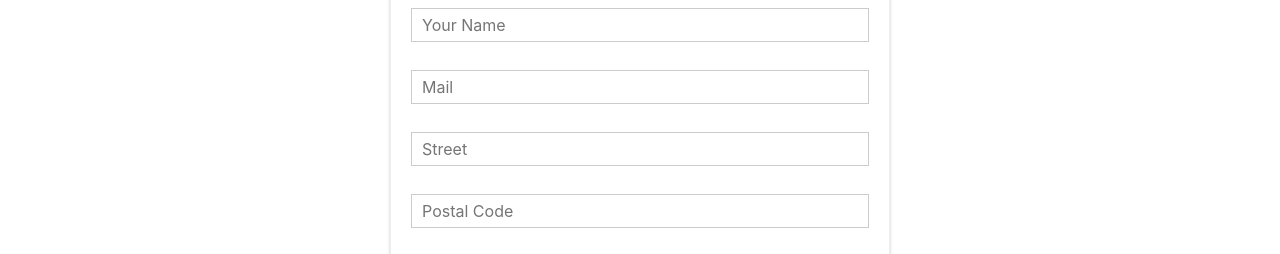
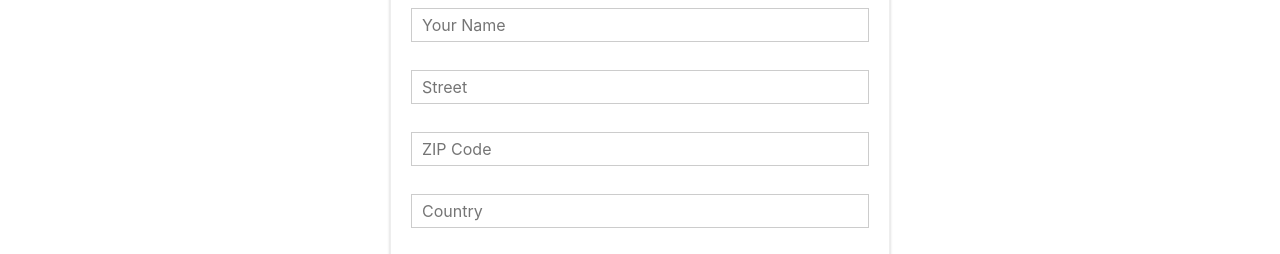
Before and after one commit to Daniel-PG11/My-Burger, a React (Create React App) app: page /checkout in a window 1280 px wide. Both pictures are taken after a click on the button "CONTINUE". Shown: the part 546-800 px from the top of the page. Built offline with nearby package versions, Linux system fonts and the light colour scheme.

Commit message:
add eventhandler for input field with field focus err

```diff
--- a/src/components/UI/Input/Input.js
+++ b/src/components/UI/Input/Input.js
@@ -4,15 +4,43 @@
 const input = (props) => {
     let inputElement = null;
 
-    switch ( props.inputtype ){
+    switch ( props.elementType ){
         case ( 'input' ):
-            inputElement = <input className={classes.InputElement} {...props} />;
+            inputElement = <input
+                key={props.value}
+                className={classes.InputElement}
+                {...props.elementConfig}
+                value={props.value}
+                onChange={props.changed} />;
             break;
         case ( 'textarea' ):
-            inputElement = <textarea className={classes.InputElement}  {...props}/>;
+            inputElement = <textarea
+             className={classes.InputElement}
+             {...props.elementConfig}
+             value={props.value}
+             onChange={props.changed}/>;
+            break;
+        case ( 'select' ):
+            inputElement =(
+                <select
+                    className={classes.InputElement}
+                    value={props.value}
+                    onChange={props.changed}>
+                    {props.elementConfig.options.map(option => (
+                        <option
+                         key={option.value}
+                         value={option.value}>
+                            {option.displayvalue}
+                        </option>
+                    ))}
+                    </select>
+            )
             break;
         default:
-            inputElement= <input className={classes.InputElement} {...props} />;
+            inputElement= <input
+             className={classes.InputElement}
+             {...props.elementConfig}
+             value={props.value} />;
     }
 
     return (
--- a/src/containers/Checkout/ContactData/ContactData.js
+++ b/src/containers/Checkout/ContactData/ContactData.js
@@ -7,31 +7,78 @@
 
 class ContactData extends Component {
     state = {
-        name: '',
-        email: '',
-        address: {
-            street: '',
-            postalCode: ''
+        orderForm: {
+                name:{
+                    elementType: 'input',
+                    elementConfig: {
+                        type: 'text',
+                        placeholder: 'Your Name'
+                    },
+                    value: ''
+                },
+                street: {
+
+                        elementType: 'input',
+                        elementConfig: {
+                            type: 'text',
+                            placeholder: 'Street'
+                        },
+                        value: ''
+
+                },
+                Zipcode: {
+
+                        elementType: 'input',
+                        elementConfig: {
+                            type: 'text',
+                            placeholder: 'ZIP Code'
+                        },
+                        value: ''
+
+                },
+                Country: {
+
+                        elementType: 'input',
+                        elementConfig: {
+                            type: 'text',
+                            placeholder: 'Country'
+                        },
+                        value: ''
+
+                },
+                email:{
+
+                        elementType: 'input',
+                        elementConfig: {
+                            type: 'email',
+                            placeholder: 'Your E-Mail'
+                        },
+                        value: ''
+
+                },
+                deliverymethod:  {
+
+                        elementType: 'select',
+                        elementConfig: {
+                           options: [
+                               {value: 'fastest',displayvalue: 'Fastest'},
+                               {value: 'cheapest',displayvalue: 'Cheapest'}
+                            ]
+                        },
+                        value: ''
+
+                },
         },
         loading: false
     }
     orderHandler = (event) => {
         event.preventDefault();
-        alert('You Continue ..!');
+      //  alert('You Continue ..!');
         this.setState({ loading:true});
         const order ={
             ingredients: this.props.ingredients,
             price:this.props.price,
-            customer: {
-                name:'Daniel',
-                address: {
-                    street: 'Teststreet',
-                    Zipcode:'74627',
-                    Country: 'India'
-                },
-                email:'test@test.com'
-            },
-            deliverymethod: 'fastest'
+
         }
         axios.post('/orders.json', order)
             .then(response => {
@@ -44,15 +91,42 @@
                 this.setState({ loading: false})
             });
     }
+
+    inputChangedHandler = (event, inputIdentifier) =>{
+        const updatedOrderForm = {
+            ...this.state.orderForm
+        };
+        const updatedFormElement = {
+            ...updatedOrderForm[inputIdentifier]
+        };
+        updatedFormElement.value = event.target.value;
+        updatedOrderForm[inputIdentifier] = updatedFormElement;
+        this.setState({ orderForm : updatedOrderForm});
+    }
+
     render() {
+        const formElementsArray = [];
+        for( let key in this.state.orderForm){
+            formElementsArray.push({
+                id: key,
+                config: this.state.orderForm[key]
+            });
+         //  console.log(formElementsArray.id,"formelement")
+        }
         let form = (
             <form>
-                <Input inputtype="input" type="text" name ="name" placeholder="Your Name" />
-                <Input inputtype="input" type="email" name ="email" placeholder="Mail" />
-                <Input inputtype="input" type="text" name ="street" placeholder="Street" />
-                <Input inputtype="input" type="text" name ="postal" placeholder="Postal Code" />
+                {formElementsArray.map(formElement => (
+                    <Input
+                    key={formElement.id}
+                     elementType={formElement.config.elementType}
+                     elementConfig={formElement.config.elementConfig}
+                     value= {formElement.config.value}
+                     changed={(event)=> this.inputChangedHandler(event,formElement.id) } />
+
+            ))}
                 <Button btnType="Success" clicked={this.orderHandler} >ORDER</Button>
             </form>
+
         );
         if(this.state.loading){
             form = <Spinner />
```
